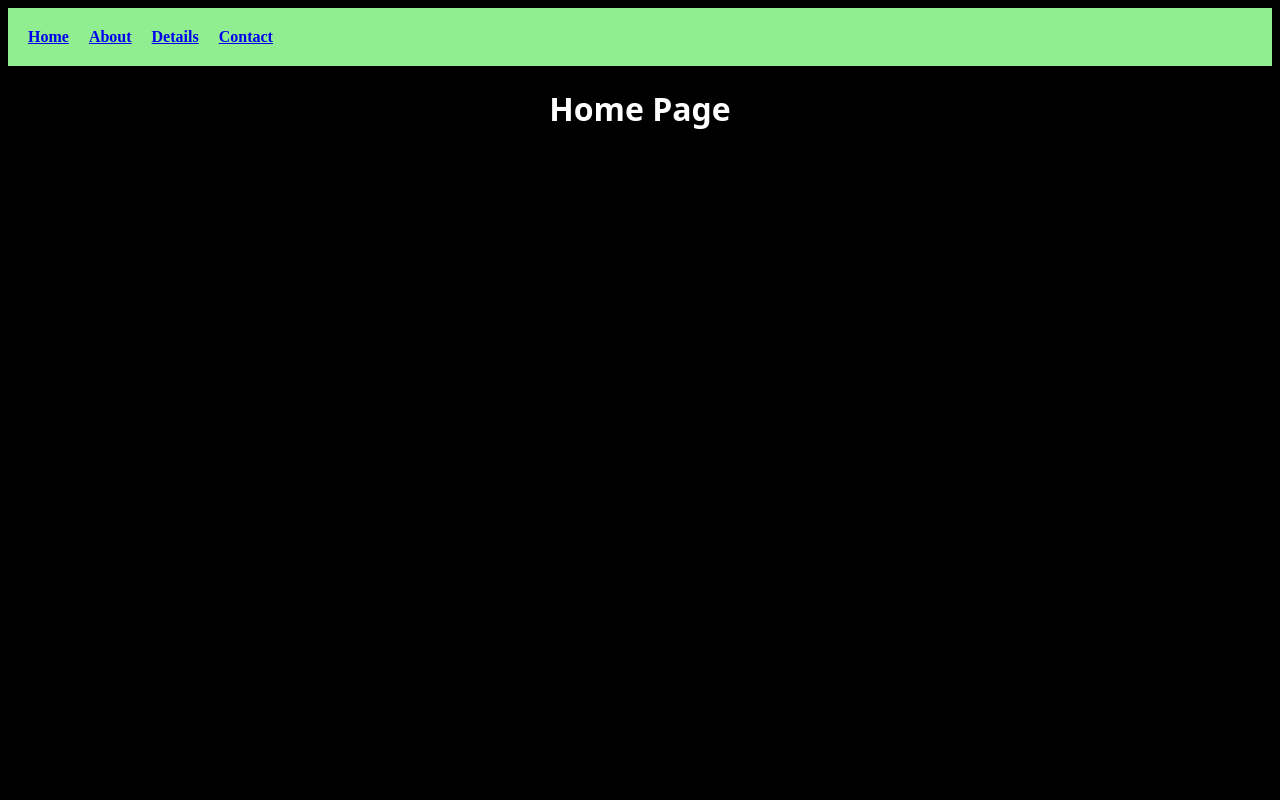
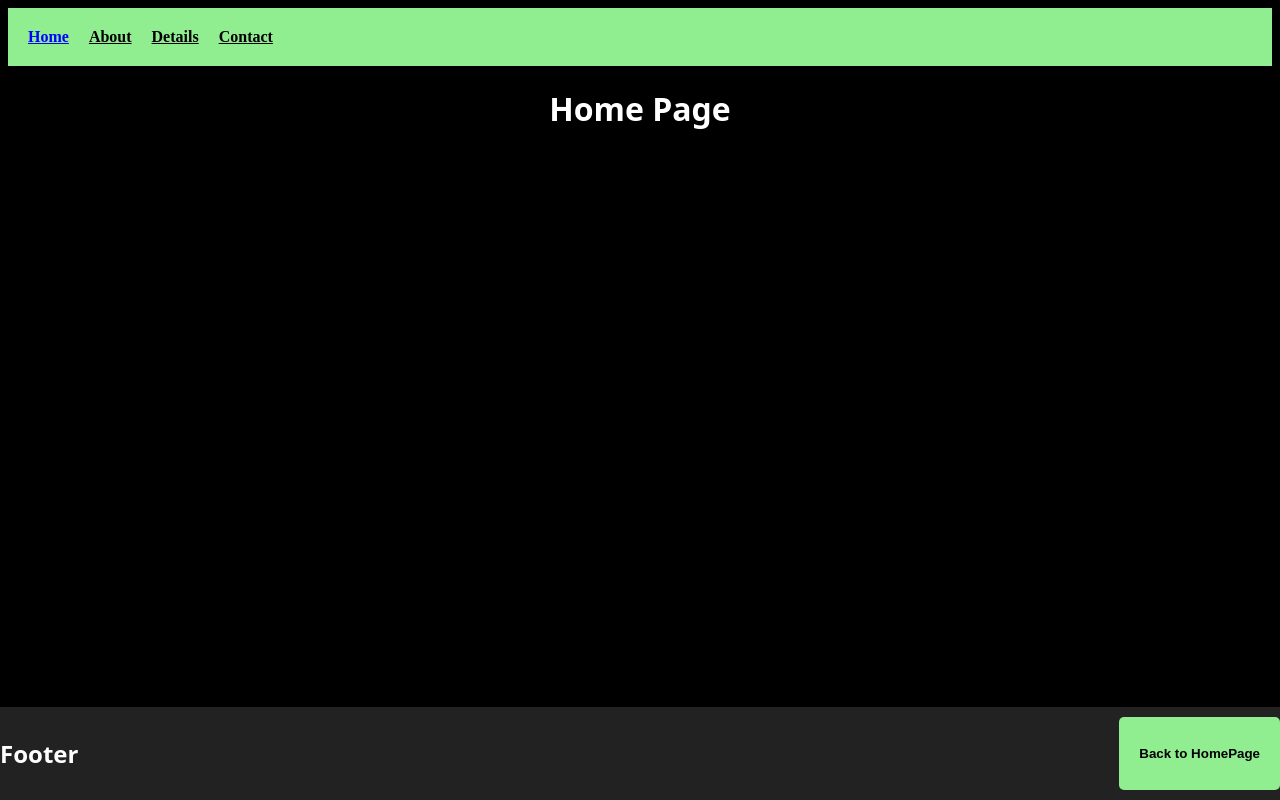
Before and after one commit to ahmed-raza-24/project1, a React (Vite) app: page / in a window 1280 px wide. Built offline with nearby package versions, Linux system fonts and the light colour scheme.

Commit message:
using useNavigate() hook

```diff
--- a/src/App.jsx
+++ b/src/App.jsx
@@ -3,16 +3,33 @@ import Home from './components/Home'
 import About from './components/About'
 import Details from './components/Details'
 import Contact from './components/Contact'
-import { Routes, Route, Link } from 'react-router-dom'
+import { Routes, Route, NavLink, useNavigate } from 'react-router-dom'
 
 const App = () => {
+
+  const navigate = useNavigate();
   return (
     <div>
       <div className='Navbar'>
-        <Link to="/">Home</Link>
-        <Link to="/about">About</Link>
-        <Link to="/details">Details</Link>
-        <Link to="/contact">Contact</Link>
+        <NavLink to="/" style={({ isActive }) => ({
+          color: isActive ? 'blue' : 'Black'
+        })}>Home</NavLink>
+        <NavLink to="/about" style={({ isActive }) => ({
+          color: isActive ? 'blue' : 'Black'
+        })}>About</NavLink>
+        <NavLink to="/details" style={({ isActive }) => ({
+          color: isActive ? 'blue' : 'Black'
+        })}>Details</NavLink>
+        <NavLink to="/contact" style={({ isActive }) => ({
+          color: isActive ? 'blue' : 'Black'
+        })}>Contact</NavLink>
+      </div>
+
+      <div className='footer'>
+          <h2>Footer</h2>
+          <button onClick={()=>{
+            navigate('/')
+          }}>Back to HomePage</button>
       </div>
 
       <Routes>
--- a/src/index.css
+++ b/src/index.css
@@ -18,3 +18,25 @@ h1{
   justify-content: center;
   text-align: center;
 }
+
+.footer{
+  font-family: system-ui, -apple-system, BlinkMacSystemFont, 'Segoe UI', Roboto, Oxygen, Ubuntu, Cantarell, 'Open Sans', 'Helvetica Neue', sans-serif;
+  display: flex;
+  position: absolute;
+  bottom: 0;
+  left: 0;
+  width: 100%;
+  background-color: #222;
+  padding: 10px 0;
+  /* justify-content: space-between;
+  align-items: center; */
+}
+
+.footer button{
+  padding: 5px 20px;
+  font-weight: 600;
+  background-color: lightgreen;
+  border: none;
+  border-radius: 5px;
+  margin-left: auto;
+}
```
